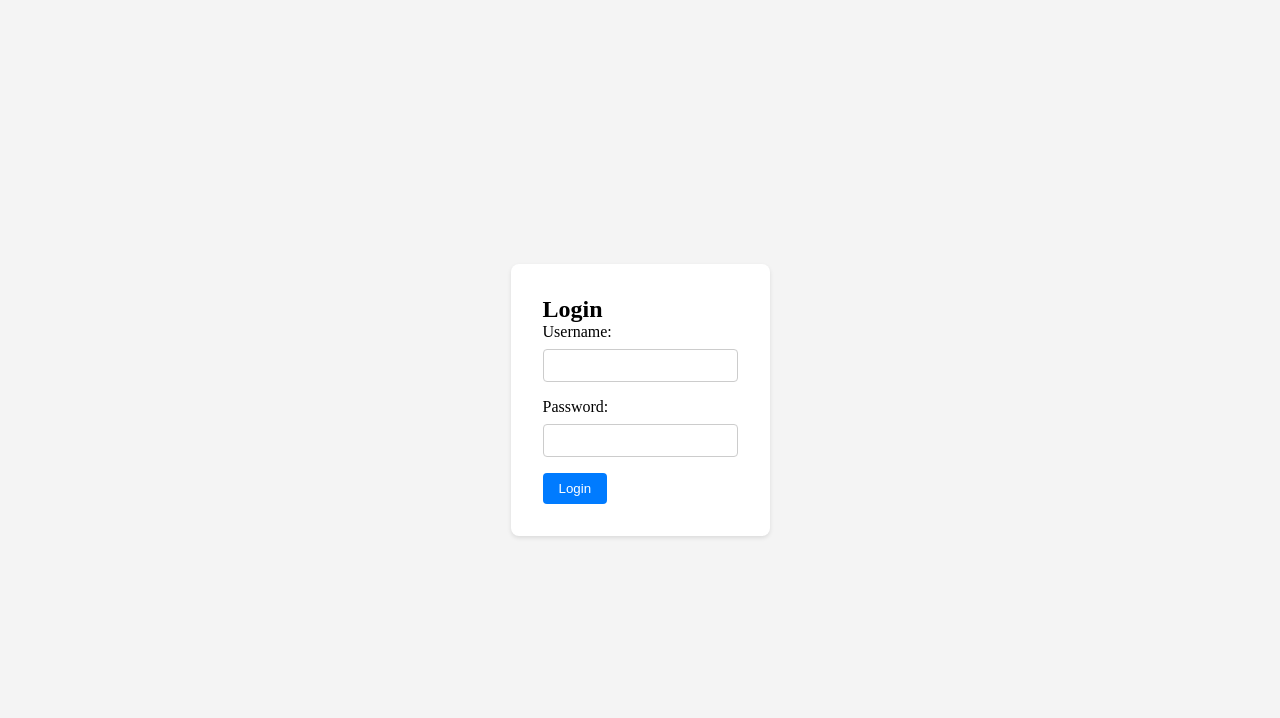
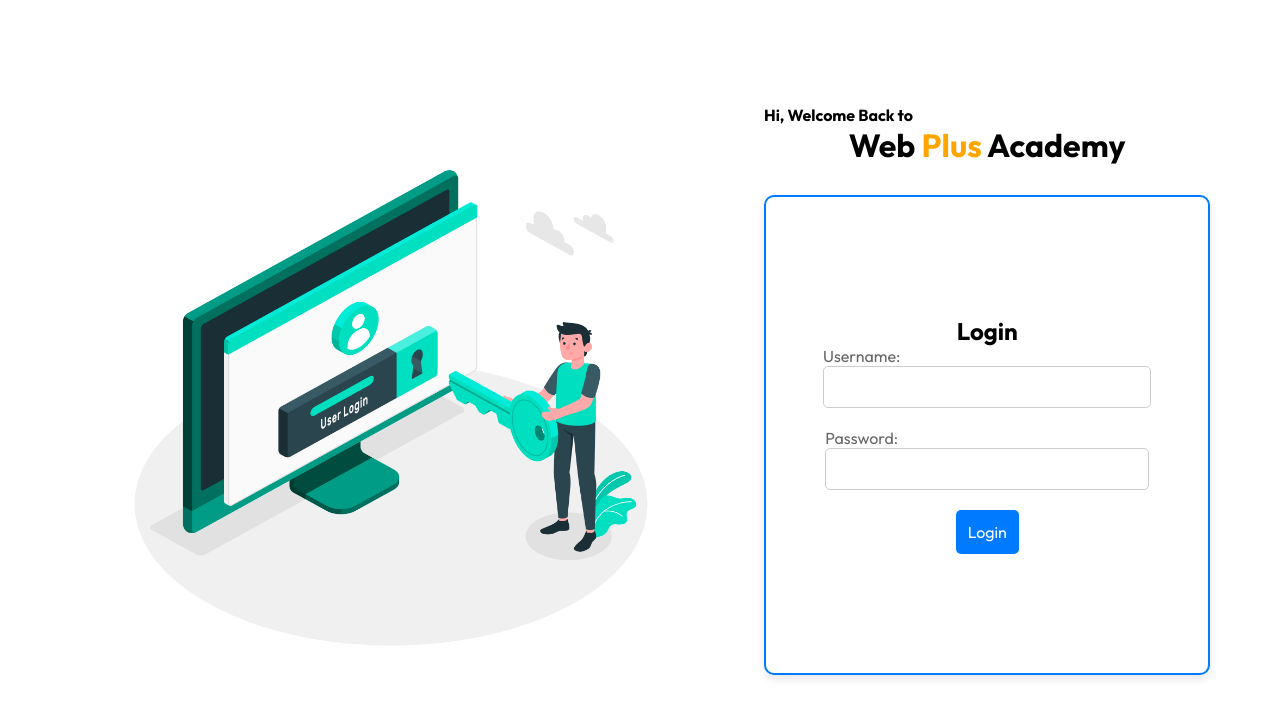
Before and after one commit to Web-Plus-Academy/user_dashboard, a React (Vite) app: page / in a window 1280 px wide. Shown: the top 718 px of the page. Built offline with nearby package versions, Linux system fonts and the light colour scheme.

Commit message:
login page

```diff
--- a/src/App.jsx
+++ b/src/App.jsx
@@ -12,25 +12,29 @@
 
 const App = () => {
   const [isAuthenticated, setIsAuthenticated] = useState(false);
+  const [userDetails, setUserDetails] = useState(null);
 
   useEffect(() => {
-    // Check localStorage for authentication state
     const authState = localStorage.getItem('isAuthenticated');
+    const userDetails = localStorage.getItem('userDetails');
     if (authState) {
       setIsAuthenticated(JSON.parse(authState));
+      setUserDetails(JSON.parse(userDetails));
     }
   }, []);
 
   const handleLogin = (authState) => {
-    // Save authentication state to localStorage
     localStorage.setItem('isAuthenticated', JSON.stringify(authState));
+    const userDetails = JSON.parse(localStorage.getItem('userDetails'));
     setIsAuthenticated(authState);
+    setUserDetails(userDetails);
   };
 
   const handleLogout = () => {
-    // Remove authentication state from localStorage
     localStorage.removeItem('isAuthenticated');
+    localStorage.removeItem('userDetails');
     setIsAuthenticated(false);
+    setUserDetails(null);
   };
 
   return (
@@ -44,7 +48,7 @@
             <div className="main-content">
               <Routes>
                 <Route path="/" element={<Navigate to="/dashboard" />} />
-                <Route path="/dashboard" element={<Dashboard />} />
+                <Route path="/dashboard" element={<Dashboard userDetails={userDetails} />} />
                 <Route path="/tasks" element={<TaskSubmit />} />
                 <Route path="/pod" element={<POD />} />
               </Routes>
--- /dev/null
+++ b/src/Components/Dashboard/Dashboard.css
@@ -0,0 +1,11 @@
+.dashboard-container {
+    padding: 2rem;
+}
+
+.dashboard-container h1 {
+    margin-bottom: 1rem;
+}
+
+.dashboard-container p {
+    font-size: 1.2rem;
+}
--- a/src/Components/Dashboard/Dashboard.jsx
+++ b/src/Components/Dashboard/Dashboard.jsx
@@ -1,10 +1,12 @@
 import React from 'react';
+import './Dashboard.css';
 
-const Dashboard = () => {
+const Dashboard = ({ userDetails }) => {
   return (
-    <div>
-      <h2>Dashboard</h2>
-      <p>Welcome to the dashboard!</p>
+    <div className="dashboard-container">
+      <h1>Welcome, {userDetails.name}</h1>
+      <p>Email: {userDetails.email}</p>
+      {/* Add more user details as needed */}
     </div>
   );
 };
--- a/src/Components/Login/Login.css
+++ b/src/Components/Login/Login.css
@@ -1,39 +1,78 @@
-.login-container {
+.right_login h1{
+  text-align: center;
+  margin-bottom: 30px;
+}
+
+.right_login b{
+  color: orange;
+}
+
+.login-container{
   display: flex;
+  align-items: center;
+  /* border: 2px solid red; */
+  padding: 20px;
+}
+
+.login-container img{
+  margin-top: 20px;
+  height: 90vh;
+  width: 60%;
+  padding: 100px;
+}
+
+.login-container form{
+  background-color: #fff;
+  border-radius: 10px;
+  box-shadow: 0 4px 8px rgba(0, 0, 0, 0.1);
+  width: 100%;
+  max-width: 450px;
+  border: 2px solid #007bff;
+  display: flex;
+  flex-direction: column;
+  padding: 2rem;
+  margin-right: 50px;
+  height: 60vh;
   justify-content: center;
   align-items: center;
-    height: 100vh;
-    background-color: #f4f4f4;
 }
 
-  form {
-    background: white;
-    padding: 2rem;
-    border-radius: 8px;
-    box-shadow: 0 2px 4px rgba(0, 0, 0, 0.1);
+.form-group{
+  margin-bottom: 20px;
 }
 
-  form div {
-    margin-bottom: 1rem;
+.form-label {
+  margin-bottom: 0.5rem;
+  color: #666;
 }
 
-  label {
-    display: block;
-    margin-bottom: 0.5rem;
+.form-input {
+  width: 100%;
+  padding: 10px;
+  border: 1px solid #ccc;
+  border-radius: 5px;
+  font-size: 1rem;
+  color: #333;
 }
 
-  input {
-    width: 100%;
-    padding: 0.5rem;
-    border: 1px solid #ccc;
-    border-radius: 4px;
+
+.form-input:focus {
+  border-color: #007bff;
+  outline: none;
+  box-shadow: 0 0 0 2px rgba(0, 123, 255, 0.25);
 }
 
-  .submit_button {
-    padding: 0.5rem 1rem;
+.submit-button {
+  padding: 0.75rem;
+  border: none;
+  border-radius: 5px;
   background-color: #007bff;
-    color: white;
-    border: none;
-    border-radius: 4px;
+  color: #fff;
+  font-size: 1rem;
   cursor: pointer;
+  transition: background-color 0.3s ease;
 }
+
+.submit-button:hover {
+  background-color: #0056b3;
+}
--- a/src/Components/Login/Login.jsx
+++ b/src/Components/Login/Login.jsx
@@ -2,6 +2,7 @@
 import { useNavigate } from 'react-router-dom';
 import { toast } from 'react-toastify';
 import './Login.css';
+import loginImg from '../../assets/login.jpg'
 
 const Login = ({ setIsAuthenticated }) => {
   const [username, setUsername] = useState('');
@@ -12,7 +13,12 @@
     e.preventDefault();
     // Add your login logic here
     if (username === '1' && password === '1') { // Example validation
+      const userDetails = {
+        name: 'John Doe',
+        email: 'john.doe@example.com',
+      };
       localStorage.setItem('auth', 'true');
+      localStorage.setItem('userDetails', JSON.stringify(userDetails));
       setIsAuthenticated(true);
       toast.success('Login successful!');
       navigate('/dashboard');
@@ -23,28 +29,35 @@
 
   return (
     <div className="login-container">
-      <form onSubmit={handleSubmit}>
-        <h2>Login</h2>
-        <div>
-          <label>Username:</label>
+      <img src={loginImg} alt="" />
+      <div className="right_login">
+        <h4>Hi, Welcome Back to</h4>
+        <h1>Web <b>Plus</b> Academy</h1>
+        <form className="login-form" onSubmit={handleSubmit}>
+          <h2 className="login-title">Login</h2>
+          <div className="form-group">
+            <label className="form-label">Username:</label>
             <input
+              className="form-input"
               type="text"
               value={username}
               onChange={(e) => setUsername(e.target.value)}
               required
             />
           </div>
-        <div>
-          <label>Password:</label>
+          <div className="form-group">
+            <label className="form-label">Password:</label>
             <input
+              className="form-input"
               type="password"
               value={password}
               onChange={(e) => setPassword(e.target.value)}
               required
             />
           </div>
-        <button className='submit_button' type="submit">Login</button>
+          <button className="submit-button" type="submit">Login</button>
         </form>
+      </div>
     </div>
   );
 };
--- a/src/index.css
+++ b/src/index.css
@@ -1,7 +1,10 @@
+@import url('https://fonts.googleapis.com/css2?family=Outfit:wght@100..900&display=swap');
+
 *{
     margin: 0;
     padding: 0;
     box-sizing: border-box;
+    font-family: "Outfit";
 }
 
 .app-container {
```
Also changed, not shown: src/assets/login.jpg (added). Lines whose indentation alone changed are shown as unchanged.
